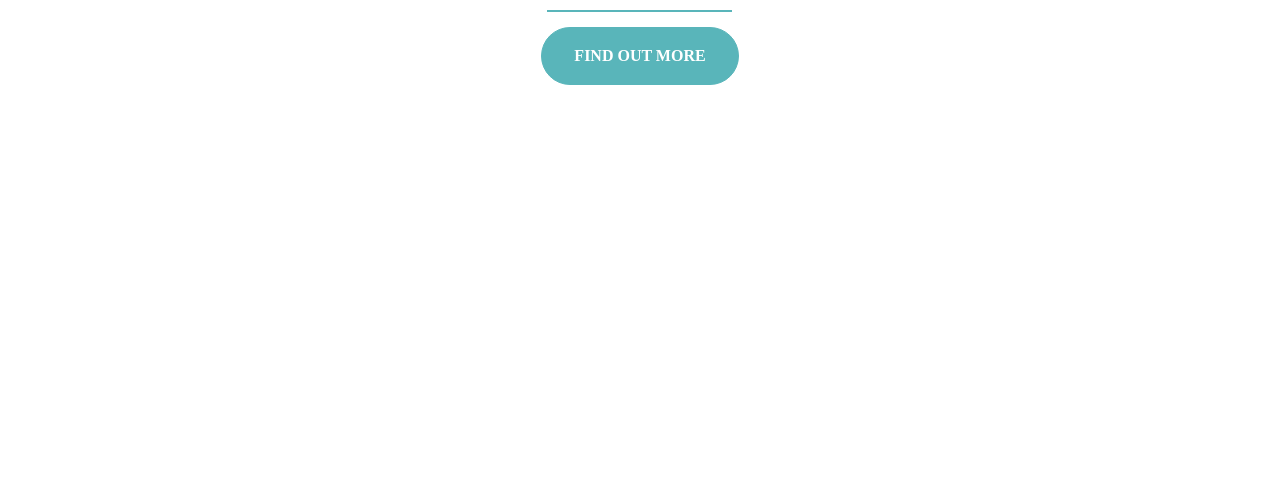
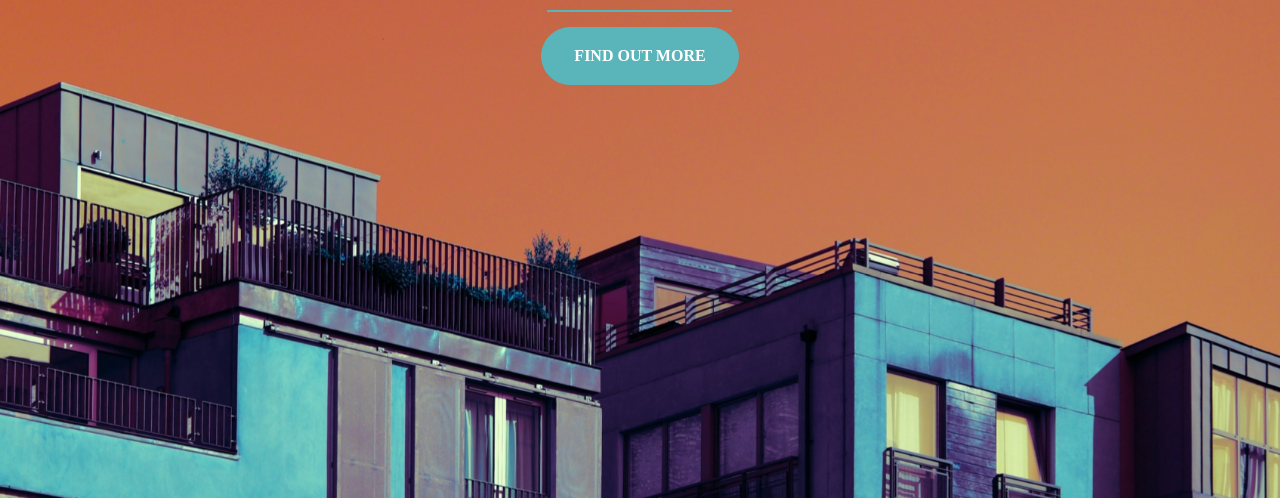
Before and after one commit to rjcootauco/rjcootauco.github.io, a plain HTML site: page index.html in a window 1280 px wide. Shown: the part 302-800 px from the top of the page. Drawn offline with nearby package versions, Linux system fonts and the light colour scheme; a web font is replaced by a local one.

Commit message:
Update style.css
Changed the background: url() to read from local folder.

```diff
--- a/style.css
+++ b/style.css
@@ -4,7 +4,7 @@ body, html {
   width: 100%;
   height: 100%;
   font-family: 'Faustina', serif;
-  background: url(intro-background.jpg) no-repeat center center fixed;
+  background: url(pics/intro-background.jpg) no-repeat center center fixed;
   -webkit-background-size: cover;
   -moz-background-size: cover;
   -o-background-size: cover;
```
